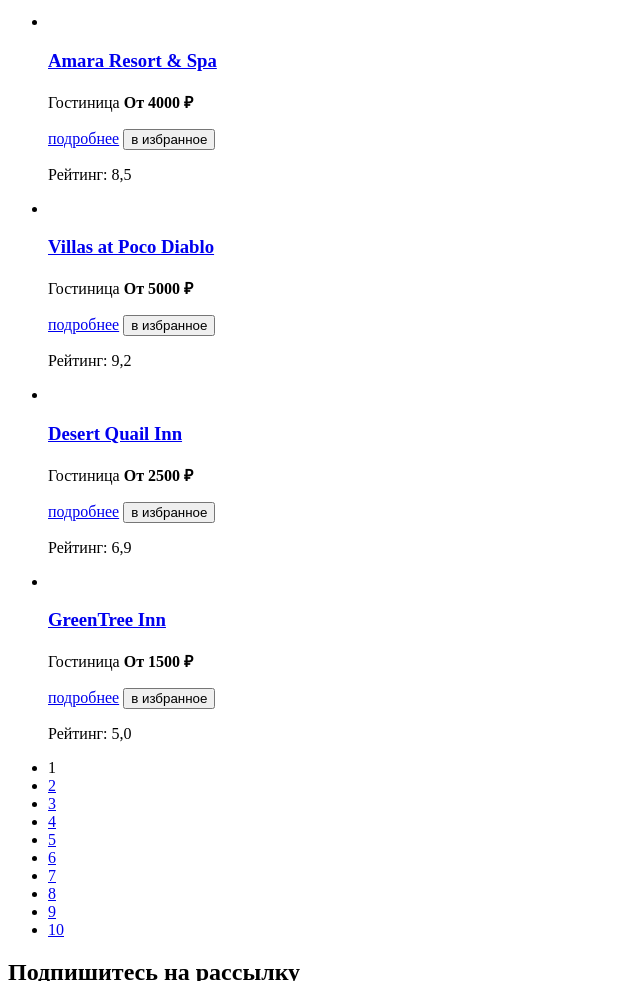
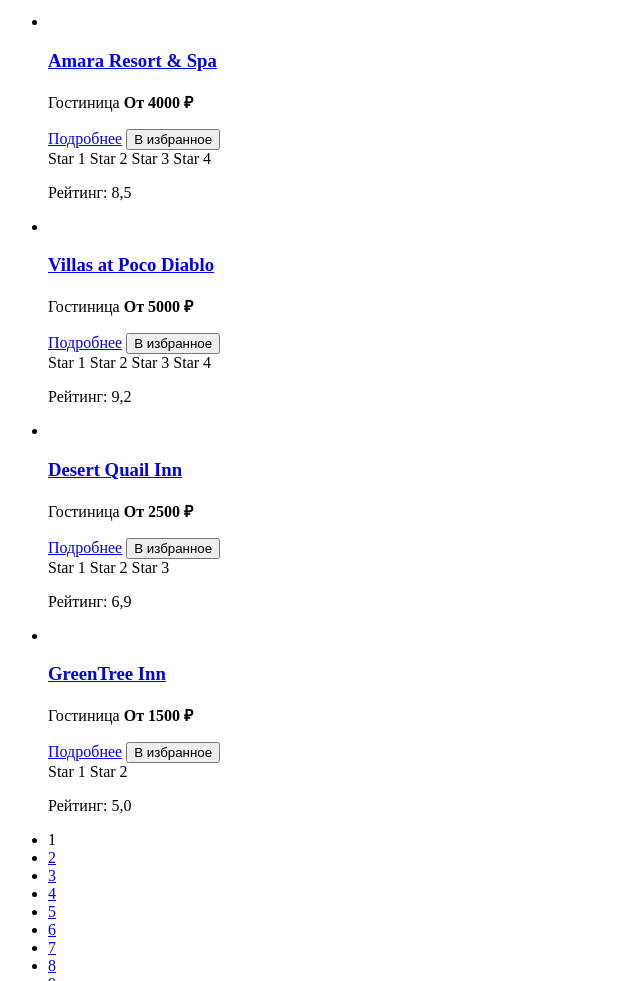
Before and after one commit to htmlacademy-htmlcss/2458259-sedona-1, a plain HTML site: page catalog.html in a window 1280 px wide. Shown: the part 869-1850 px from the top of the page, without its empty margins (0-640 px from the left). Drawn offline with Linux system fonts and the light colour scheme.

Commit message:
Добавляет звезды в рейтинг

```diff
--- a/catalog.html
+++ b/catalog.html
@@ -183,8 +183,14 @@
               <h3 class="hotels-card-title">Amara Resort & Spa</h3>
             </a>
             <p class="hotels-card-desscription">Гостиница <b>От 4000 ₽</b></p>
-            <a class="hotels-card-button" href="#">подробнее</a>
-            <button class="button-cards" type="submit">в избранное</button>
+            <a class="hotels-card-button" href="#">Подробнее</a>
+            <button class="button-cards" type="submit">В избранное</button>
+            <div>
+              <span>Star 1</span>
+              <span>Star 2</span>
+              <span>Star 3</span>
+              <span>Star 4</span>
+          </div>
             <p class="hotels-card-desscription">Рейтинг: <span>8,5</span></p>
           </li>
           <li class="hotels-card">
@@ -193,8 +199,14 @@
               <h3 class="hotels-card-title">Villas at Poco Diablo</h3>
             </a>
             <p class="hotels-card-desscription">Гостиница <b>От 5000 ₽</b></p>
-            <a class="hotels-card-button" href="#">подробнее</a>
-            <button class="button-cards" type="submit">в избранное</button>
+            <a class="hotels-card-button" href="#">Подробнее</a>
+            <button class="button-cards" type="submit">В избранное</button>
+            <div>
+              <span>Star 1</span>
+              <span>Star 2</span>
+              <span>Star 3</span>
+              <span>Star 4</span>
+          </div>
             <p class="hotels-card-desscription">Рейтинг: <span>9,2</span></p>
           </li>
           <li class="hotels-card">
@@ -203,8 +215,13 @@
               <h3 class="hotels-card-title">Desert Quail Inn</h3>
             </a>
             <p class="hotels-card-desscription">Гостиница <b>От 2500 ₽</b></p>
-            <a class="hotels-card-button" href="#">подробнее</a>
-            <button class="button-cards" type="submit">в избранное</button>
+            <a class="hotels-card-button" href="#">Подробнее</a>
+            <button class="button-cards" type="submit">В избранное</button>
+            <div>
+              <span>Star 1</span>
+              <span>Star 2</span>
+              <span>Star 3</span>
+          </div>
             <p class="hotels-card-desscription">Рейтинг: <span>6,9</span></p>
           </li>
           <li class="hotels-card">
@@ -213,8 +230,12 @@
               <h3 class="hotels-card-title">GreenTree Inn</h3>
             </a>
             <p class="hotels-card-desscription">Гостиница <b>От 1500 ₽</b></p>
-            <a class="hotels-card-button" href="#">подробнее</a>
-            <button class="button-cards" type="submit">в избранное</button>
+            <a class="hotels-card-button" href="#">Подробнее</a>
+            <button class="button-cards" type="submit">В избранное</button>
+            <div>
+              <span>Star 1</span>
+              <span>Star 2</span>
+          </div>
             <p class="hotels-card-desscription">Рейтинг: <span>5,0</span></p>
           </li>
         </ul>
```
Also changed, not shown: index.html (+1 -1 lines).
